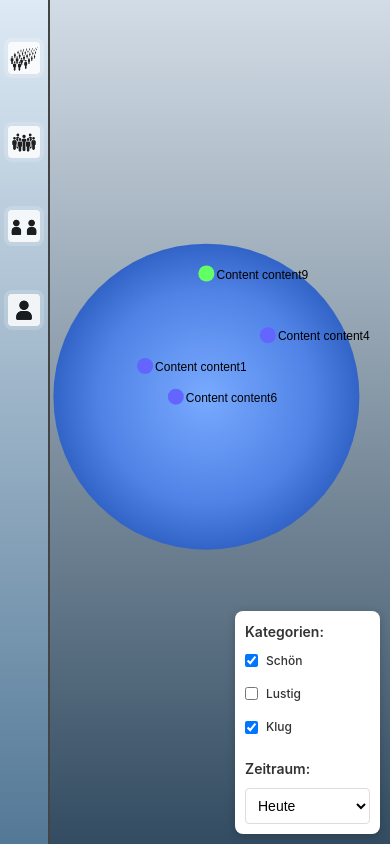
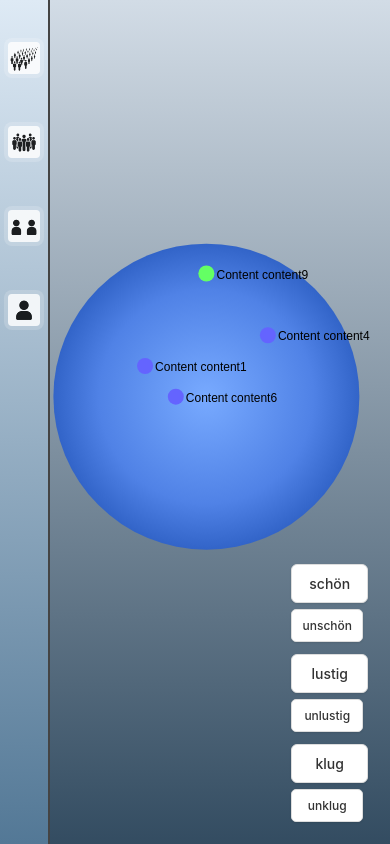
Before and after one commit to KindlerDaniel/public, a React (Create React App) app in the folder frontend/: page / in a window 390 px wide. Built offline with nearby package versions, Linux system fonts and the light colour scheme.

Commit message:
no message

```diff
--- a/frontend/src/components/BubbleView/BubbleView.tsx
+++ b/frontend/src/components/BubbleView/BubbleView.tsx
@@ -1,6 +1,7 @@
 import React, { useEffect, useRef, useState } from 'react';
 import { BubbleContent } from '../../types';
 import { getBubbleCoordinates } from '../../utils/mockData';
+import CategoryFilterButtons, { CategoryFilters } from '../shared/FilterControls.tsx';
 
 interface BubbleViewProps {
   onContentSelect?: (contentId: string) => void;
@@ -14,26 +15,50 @@ const BubbleView: React.FC<BubbleViewProps> = ({ onContentSelect }) => {
   const [isDragging, setIsDragging] = useState<boolean>(false);
   const [lastMousePos, setLastMousePos] = useState<{ x: number; y: number }>({ x: 0, y: 0 });
   const [contents, setContents] = useState<BubbleContent[]>([]);
-  const [selectedCategories, setSelectedCategories] = useState({
-    beautiful: true,
-    funny: false,
-    wise: true,
+
+  // Neues Filterkonzept
+  const [categoryFilters, setCategoryFilters] = useState<CategoryFilters>({
+    beauty: { positive: false, negative: false },
+    humor: { positive: false, negative: false },
+    wisdom: { positive: false, negative: false }
   });
-  const [timeInterval, setTimeInterval] = useState<string>('day');
 
   useEffect(() => {
-    // Daten basierend auf den Kategorien und dem Zeitintervall laden
-    // Konvertiere die mockData in das BubbleContent-Format
+    // Daten basierend auf den Kategorien laden
     try {
       const bubbleCoordinates = getBubbleCoordinates();
-      const mappedContents: BubbleContent[] = bubbleCoordinates.map(coord => ({
+
+      // Filtere Inhalte basierend auf Kategoriefiltern
+      const filteredCoordinates = bubbleCoordinates.filter(coord => {
+        // Wenn keine Filter aktiv sind, zeige alle Inhalte
+        if (!categoryFilters.beauty.positive && !categoryFilters.wisdom.positive &&
+            !categoryFilters.humor.positive && !categoryFilters.beauty.negative &&
+            !categoryFilters.wisdom.negative && !categoryFilters.humor.negative) {
+          return true;
+        }
+
+        // Positive Filter
+        if (categoryFilters.beauty.positive && coord.category === 'beauty') return true;
+        if (categoryFilters.wisdom.positive && coord.category === 'wisdom') return true;
+        if (categoryFilters.humor.positive && coord.category === 'humor') return true;
+
+        // Negative Filter (exkludieren bestimmte Kategorien)
+        if (categoryFilters.beauty.negative && coord.category !== 'beauty') return true;
+        if (categoryFilters.wisdom.negative && coord.category !== 'wisdom') return true;
+        if (categoryFilters.humor.negative && coord.category !== 'humor') return true;
+
+        return false;
+      });
+
+      const mappedContents: BubbleContent[] = filteredCoordinates.map(coord => ({
         id: coord.id,
         x: coord.position.x,
         y: coord.position.y,
         z: coord.position.z,
-        title: `Content ${coord.id}`, // Dies würde in einer echten Implementierung aus den echten Daten kommen
-        type: determineContentType(coord.category) // Hilfsfunction, um den Typ zu bestimmen
+        title: `Content ${coord.id}`, // In einer echten Implementierung aus tatsächlichen Daten
+        type: determineContentType(coord.category)
       }));
+
       setContents(mappedContents);
     } catch (error) {
       console.error('Fehler beim Laden der Bubble-Daten:', error);
@@ -46,7 +71,7 @@ const BubbleView: React.FC<BubbleViewProps> = ({ onContentSelect }) => {
       ];
       setContents(mockContents);
     }
-  }, [selectedCategories, timeInterval]);
+  }, [categoryFilters]);
 
   // Hilfsfunction, um den Typ basierend auf der Kategorie zu bestimmen
   const determineContentType = (category: string): 'video' | 'photo' | 'audio' | 'text' => {
@@ -330,15 +355,20 @@ const BubbleView: React.FC<BubbleViewProps> = ({ onContentSelect }) => {
     };
   }, [contents, zoom, rotation, isDragging, lastMousePos, onContentSelect]);
 
-  const handleCategoryChange = (category: 'beautiful' | 'funny' | 'wise') => {
-    setSelectedCategories(prev => ({
-      ...prev,
-      [category]: !prev[category]
-    }));
-  };
+  // Handler für Kategorie-Änderungen
+  const handleCategoryChange = (category: string, isPositive: boolean) => {
+    setCategoryFilters(prev => {
+      const categoryKey = category as keyof CategoryFilters;
+      const currentValue = isPositive ? prev[categoryKey].positive : prev[categoryKey].negative;
 
-  const handleTimeIntervalChange = (interval: string) => {
-    setTimeInterval(interval);
+      return {
+        ...prev,
+        [category]: {
+          ...prev[categoryKey],
+          [isPositive ? 'positive' : 'negative']: !currentValue
+        }
+      };
+    });
   };
 
   return (
@@ -351,52 +381,11 @@ const BubbleView: React.FC<BubbleViewProps> = ({ onContentSelect }) => {
         ></canvas>
       </div>
 
-      <div className="category-time-controls">
-        <div className="category-filters">
-          <h3>Kategorien:</h3>
-          <div className="filter-options">
-            <label>
-              <input
-                type="checkbox"
-                checked={selectedCategories.beautiful}
-                onChange={() => handleCategoryChange('beautiful')}
-              />
-              Schön
-            </label>
-            <label>
-              <input
-                type="checkbox"
-                checked={selectedCategories.funny}
-                onChange={() => handleCategoryChange('funny')}
-              />
-              Lustig
-            </label>
-            <label>
-              <input
-                type="checkbox"
-                checked={selectedCategories.wise}
-                onChange={() => handleCategoryChange('wise')}
-              />
-              Klug
-            </label>
-          </div>
-        </div>
-
-        <div className="time-filter">
-          <h3>Zeitraum:</h3>
-          <select
-            value={timeInterval}
-            onChange={(e) => handleTimeIntervalChange(e.target.value)}
-          >
-            <option value="hour">Letzte Stunde</option>
-            <option value="day">Heute</option>
-            <option value="week">Diese Woche</option>
-            <option value="month">Diesen Monat</option>
-            <option value="year">Dieses Jahr</option>
-            <option value="all">Alle Zeiten</option>
-          </select>
-        </div>
-      </div>
+      {/* Neue Filterkomponente */}
+      <CategoryFilterButtons
+        categories={categoryFilters}
+        onCategoryChange={handleCategoryChange}
+      />
     </div>
   );
 };
--- a/frontend/src/components/shared/FilterControls.tsx
+++ b/frontend/src/components/shared/FilterControls.tsx
@@ -1,124 +1,81 @@
 import React from 'react';
-import { Filters } from '../../types';
+import '../../styles/filter-controls.css';
 
-interface FilterControlsProps {
-  filters?: Filters;
-  onFilterChange?: (type: string, value: boolean | string) => void;
+// Definiert die Struktur des Kategorie-Filters
+export interface CategoryFilter {
+  positive: boolean;
+  negative: boolean;
 }
 
-const FilterControls: React.FC<FilterControlsProps> = ({
-  filters = { beauty: false, wisdom: false, humor: false, timeRange: 'all' },
-  onFilterChange = () => {}
+// Definiert alle Kategorie-Filterzustände
+export interface CategoryFilters {
+  beauty: CategoryFilter;
+  humor: CategoryFilter;
+  wisdom: CategoryFilter;
+}
+
+// Props der Komponente
+interface CategoryFilterButtonsProps {
+  categories: CategoryFilters;
+  onCategoryChange: (category: string, isPositive: boolean) => void;
+}
+
+/**
+ * Wiederverwendbare Komponente zur Anzeige von Kategorie-Filterbuttons
+ * Die Komponente zeigt drei Kategorien mit je zwei Buttons (positiv/negativ)
+ */
+const CategoryFilterButtons: React.FC<CategoryFilterButtonsProps> = ({
+  categories,
+  onCategoryChange
 }) => {
-  const handleCategoryChange = (category: 'beauty' | 'wisdom' | 'humor') => {
-    onFilterChange(category, !filters[category]);
-  };
-
-  const handleTimeRangeChange = (e: React.ChangeEvent<HTMLSelectElement>) => {
-    onFilterChange('timeRange', e.target.value);
-  };
-
   return (
-    <div className="filter-controls">
-      <div className="filter-section">
-        <div className="filter-section-title">Kategorien</div>
-        <div className="filter-buttons">
-          <label className={`filter-checkbox ${filters.beauty ? 'active' : ''}`}>
-            <input
-              type="checkbox"
-              checked={filters.beauty}
-              onChange={() => handleCategoryChange('beauty')}
-            />
-            <span>Schön</span>
-          </label>
-
-          <label className={`filter-checkbox ${filters.wisdom ? 'active' : ''}`}>
-            <input
-              type="checkbox"
-              checked={filters.wisdom}
-              onChange={() => handleCategoryChange('wisdom')}
-            />
-            <span>Weise</span>
-          </label>
-
-          <label className={`filter-checkbox ${filters.humor ? 'active' : ''}`}>
-            <input
-              type="checkbox"
-              checked={filters.humor}
-              onChange={() => handleCategoryChange('humor')}
-            />
-            <span>Lustig</span>
-          </label>
-        </div>
+    <div className="category-filter-buttons">
+      <div className="category-group">
+        <button
+          className={`category-button positive beauty ${categories.beauty.positive ? 'selected' : ''}`}
+          onClick={() => onCategoryChange('beauty', true)}
+        >
+          schön
+        </button>
+        <button
+          className={`category-button negative beauty ${categories.beauty.negative ? 'selected' : ''}`}
+          onClick={() => onCategoryChange('beauty', false)}
+        >
+          unschön
+        </button>
       </div>
 
-      <div className="filter-section">
-        <div className="filter-section-title">Zeitraum</div>
-        <div className="time-filter">
-          <select
-            value={filters.timeRange}
-            onChange={handleTimeRangeChange}
-          >
-            <option value="hour">Letzte Stunde</option>
-            <option value="day">Heute</option>
-            <option value="week">Diese Woche</option>
-            <option value="month">Diesen Monat</option>
-            <option value="year">Dieses Jahr</option>
-            <option value="all">Alle Zeiten</option>
-          </select>
-        </div>
+      <div className="category-group">
+        <button
+          className={`category-button positive humor ${categories.humor.positive ? 'selected' : ''}`}
+          onClick={() => onCategoryChange('humor', true)}
+        >
+          lustig
+        </button>
+        <button
+          className={`category-button negative humor ${categories.humor.negative ? 'selected' : ''}`}
+          onClick={() => onCategoryChange('humor', false)}
+        >
+          unlustig
+        </button>
       </div>
 
-      {/* Anzeige der aktiven Filter als Tags */}
-      {(filters.beauty || filters.wisdom || filters.humor || filters.timeRange !== 'all') && (
-        <div className="active-filters">
-          {filters.beauty && (
-            <div className="filter-tag beauty">
-              Schön
-              <span
-                className="filter-tag-remove"
-                onClick={() => onFilterChange('beauty', false)}
-              >×</span>
-            </div>
-          )}
-
-          {filters.wisdom && (
-            <div className="filter-tag wisdom">
-              Weise
-              <span
-                className="filter-tag-remove"
-                onClick={() => onFilterChange('wisdom', false)}
-              >×</span>
-            </div>
-          )}
-
-          {filters.humor && (
-            <div className="filter-tag humor">
-              Lustig
-              <span
-                className="filter-tag-remove"
-                onClick={() => onFilterChange('humor', false)}
-              >×</span>
-            </div>
-          )}
-
-          {filters.timeRange !== 'all' && (
-            <div className="filter-tag time">
-              {filters.timeRange === 'hour' && 'Letzte Stunde'}
-              {filters.timeRange === 'day' && 'Heute'}
-              {filters.timeRange === 'week' && 'Diese Woche'}
-              {filters.timeRange === 'month' && 'Diesen Monat'}
-              {filters.timeRange === 'year' && 'Dieses Jahr'}
-              <span
-                className="filter-tag-remove"
-                onClick={() => onFilterChange('timeRange', 'all')}
-              >×</span>
-            </div>
-          )}
-        </div>
-      )}
+      <div className="category-group">
+        <button
+          className={`category-button positive wisdom ${categories.wisdom.positive ? 'selected' : ''}`}
+          onClick={() => onCategoryChange('wisdom', true)}
+        >
+          klug
+        </button>
+        <button
+          className={`category-button negative wisdom ${categories.wisdom.negative ? 'selected' : ''}`}
+          onClick={() => onCategoryChange('wisdom', false)}
+        >
+          unklug
+        </button>
+      </div>
     </div>
   );
 };
 
-export default FilterControls;
+export default CategoryFilterButtons;
--- /dev/null
+++ b/frontend/src/styles/filter-controls.css
@@ -0,0 +1,86 @@
+/* Styles für die Kategorie-Filter-Buttons */
+.category-filter-buttons {
+    position: absolute;
+    bottom: 20px;
+    right: 20px; /* Position am rechten Rand */
+    z-index: 10;
+    background-color: transparent; /* Hintergrund transparent */
+    padding: 5px; /* Kleineres Padding */
+    display: flex;
+    gap: 10px; /* Noch kleinerer Abstand zwischen den Kategoriegruppen */
+  }
+
+  .category-group {
+    display: flex;
+    flex-direction: column; /* Buttons vertikal übereinander */
+    gap: 6px; /* Sehr kleiner Abstand zwischen den Buttons */
+  }
+
+  .category-button {
+    background-color: white;
+    border: 1px solid #ddd;
+    cursor: pointer;
+    font-weight: 500;
+    transition: all 0.2s ease;
+    text-align: center;
+    box-shadow: 0 1px 2px rgba(0, 0, 0, 0.1); /* Kleinerer Schatten */
+    min-width: 70px; /* Noch kleinere Mindestbreite */
+  }
+
+  /* Größere positive Buttons */
+  .category-button.positive {
+    font-size: 13px;
+    border-radius: 6px;
+    padding: 2px 0px;
+  }
+
+  /* Kleinere negative Buttons - deutlich kleiner */
+  .category-button.negative {
+    font-size: 12px;
+    border-radius: 5px;
+    padding: 1px 1px;
+    width: auto; /* Automatische Breite */
+    min-width: 0; /* Keine Mindestbreite */
+    margin-right: 5px; /* Etwas eingerückt */
+  }
+
+  /* Hover-Effekte */
+  .category-button:hover {
+    background-color: #c2d6e7;
+  }
+
+  .category-button:active {
+    transform: translateY(0);
+  }
+
+  /* Aktives Button-Styling mit grünem Rand */
+  .category-button.selected {
+    border: 2px solid #2ecc71;
+    background-color: white;
+  }
+
+
+  /* Anpassungen für mobile Geräte */
+  @media (max-width: 768px) {
+    .category-filter-buttons {
+      padding: 12px;
+      bottom: 10px;
+      right: 10px;
+      gap: 12px;
+      flex-direction: column; /* Auf kleinen Bildschirmen untereinander */
+    }
+
+    .category-button.positive {
+      font-size: 14px;
+      padding: 10px 12px;
+    }
+
+    .category-button.negative {
+      font-size: 12px;
+      padding: 8px 10px;
+    }
+
+    .category-button {
+      min-width: 0; /* Keine Mindestbreite auf Mobilgeräten */
+    }
+  }
```
